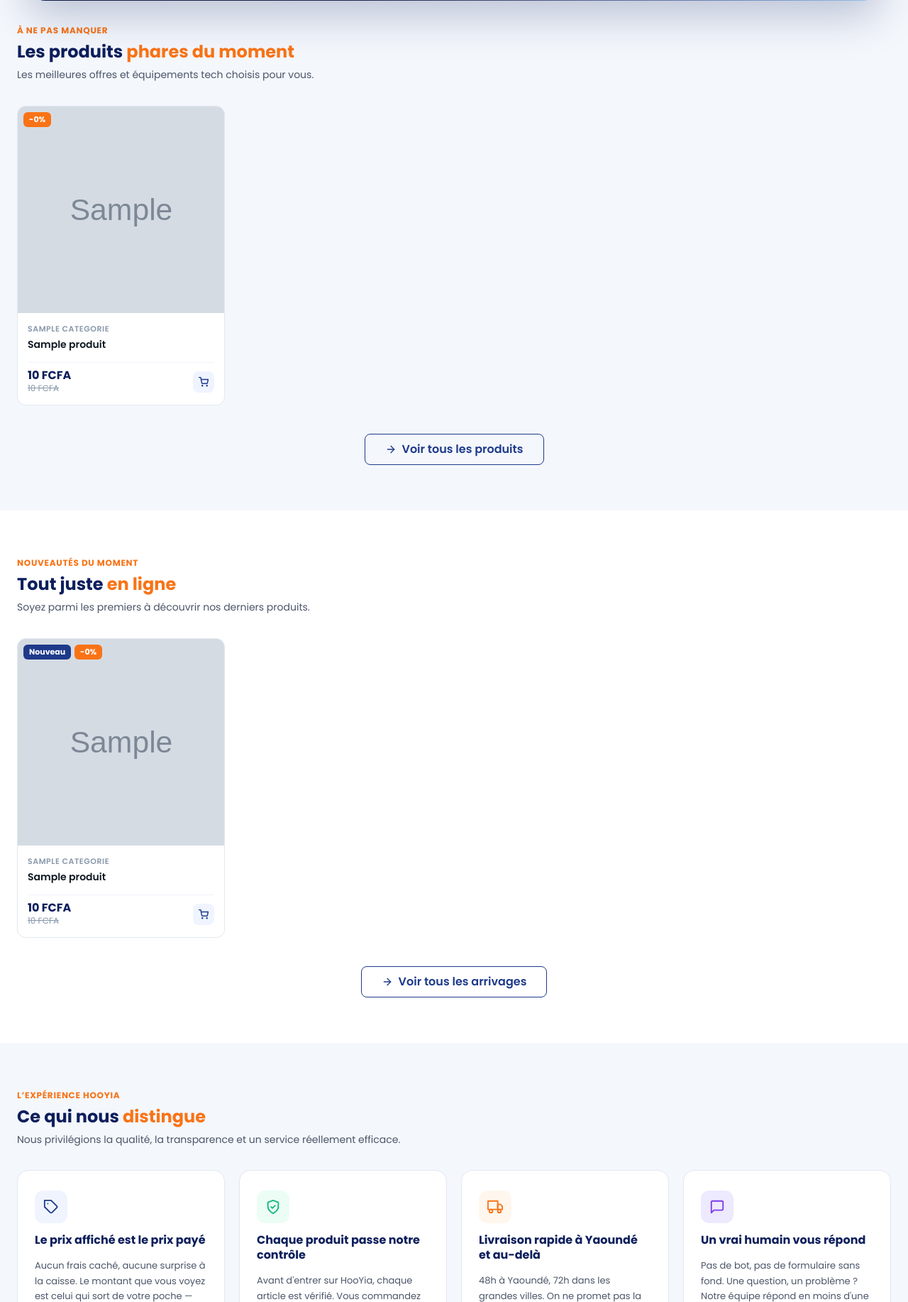
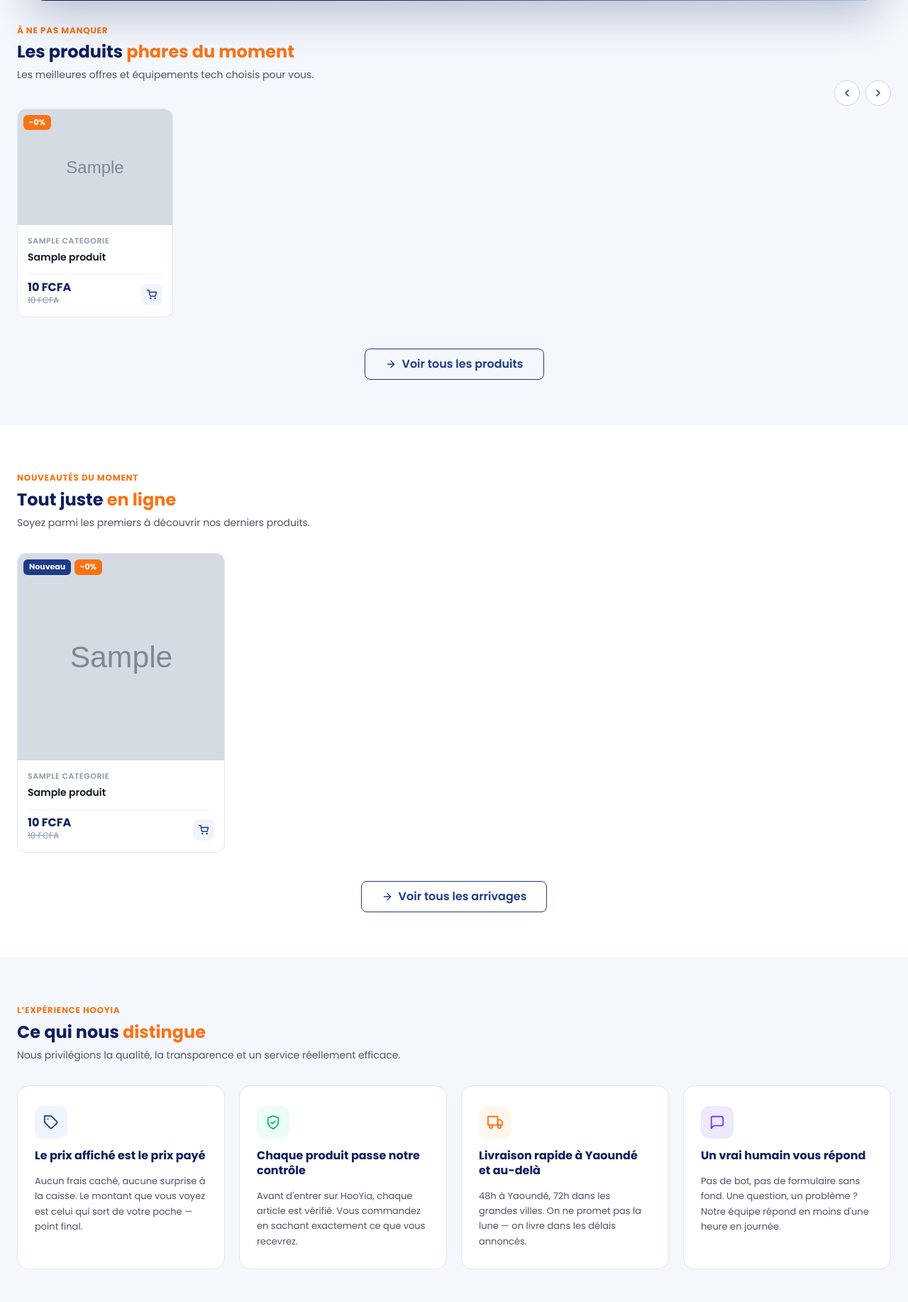
Before and after one commit to Ing-MONTHE/hooyia-market, a Django app: page / in a window 1280 px wide. Shown: the part 444-2278 px from the top of the page at 71% size. Run offline with Django 5.2, Linux system fonts and the light colour scheme; tables that the repository leaves empty hold one stand-in row (values such as "Sample post"); grey boxes marked "Sample" are stand-in pictures.

Commit message:
Gestion des produits vedettes

```diff
--- a/templates/home.html
+++ b/templates/home.html
@@ -364,41 +364,126 @@
    Maxi 8 produits passés par la vue.
 ════════════════════════════════════════════════════ {% endcomment %}
 {% if produits_vedette %}
+<style>
+  /* ── Carousel vedette ── */
+  .vedette-header {
+    display: flex;
+    align-items: flex-end;
+    justify-content: space-between;
+    margin-bottom: 0.25rem;
+  }
+  .vedette-nav {
+    display: flex;
+    gap: 0.5rem;
+    flex-shrink: 0;
+  }
+  .vedette-nav-btn {
+    width: 36px;
+    height: 36px;
+    border-radius: 50%;
+    border: 1.5px solid #CBD5E1;
+    background: #ffffff;
+    display: flex;
+    align-items: center;
+    justify-content: center;
+    color: #1E3A8A;
+    cursor: pointer;
+    transition: background 150ms, border-color 150ms, color 150ms;
+    flex-shrink: 0;
+  }
+  .vedette-nav-btn:hover {
+    background: #1E3A8A;
+    border-color: #1E3A8A;
+    color: #ffffff;
+  }
+  .vedette-carousel-wrap {
+    overflow: hidden;
+    position: relative;
+  }
+  .vedette-carousel {
+    display: flex;
+    gap: 1rem;
+    overflow-x: auto;
+    scroll-behavior: smooth;
+    scrollbar-width: none;
+    -ms-overflow-style: none;
+    padding-bottom: 0.25rem;
+  }
+  .vedette-carousel::-webkit-scrollbar { display: none; }
+
+  /* Carte carousel — taille réduite */
+  .pcard-sm {
+    background: #ffffff;
+    border: 1px solid #E2E8F0;
+    border-radius: 0.75rem;
+    overflow: hidden;
+    transition: box-shadow 200ms, transform 200ms;
+    display: flex;
+    flex-direction: column;
+    text-decoration: none;
+    color: inherit;
+    flex: 0 0 200px;
+    min-width: 200px;
+  }
+  .pcard-sm:hover {
+    box-shadow: 0 6px 20px rgba(13,31,92,0.11);
+    transform: translateY(-3px);
+  }
+  .pcard-sm .pcard-img-wrap {
+    aspect-ratio: 4 / 3;
+  }
+  @media (min-width: 640px)  { .pcard-sm { flex: 0 0 210px; min-width: 210px; } }
+  @media (min-width: 1024px) { .pcard-sm { flex: 0 0 220px; min-width: 220px; } }
+</style>
+
 <section style="padding:2rem 0 4rem 0;background:#F4F7FC;">
   <div class="container">
 
-    {# En-tête de section #}
-    <p class="section-eyebrow">À ne pas manquer</p>
+    {# En-tête + boutons nav #}
+    <div class="vedette-header">
+      <div>
+        <p class="section-eyebrow" style="margin-bottom:0.375rem;">À ne pas manquer</p>
         <div class="section-heading">
           <h2>Les produits <span style="color:#F97316;">phares du moment</span></h2>
         </div>
         <p class="section-sub">Les meilleures offres et équipements tech choisis pour vous.</p>
+      </div>
+      <div class="vedette-nav">
+        <button class="vedette-nav-btn" id="vedette-prev" aria-label="Précédent">
+          <svg width="16" height="16" viewBox="0 0 24 24" fill="none" stroke="currentColor"
+               stroke-width="2.5" stroke-linecap="round" stroke-linejoin="round">
+            <polyline points="15 18 9 12 15 6"/>
+          </svg>
+        </button>
+        <button class="vedette-nav-btn" id="vedette-next" aria-label="Suivant">
+          <svg width="16" height="16" viewBox="0 0 24 24" fill="none" stroke="currentColor"
+               stroke-width="2.5" stroke-linecap="round" stroke-linejoin="round">
+            <polyline points="9 18 15 12 9 6"/>
+          </svg>
+        </button>
+      </div>
+    </div>
 
-    <div class="products-grid">
+    {# Carousel horizontal #}
+    <div class="vedette-carousel-wrap">
+      <div class="vedette-carousel" id="vedette-carousel">
         {% for produit in produits_vedette %}
-      <a href="{% url 'products:detail' produit.slug %}" class="pcard">
+        <a href="{% url 'products:detail' produit.slug %}" class="pcard-sm">
 
-        {# Image du produit #}
           <div class="pcard-img-wrap">
             {% with produit.images.all as imgs %}
               {% for img in imgs %}
                 {% if img.est_principale %}
-              <img src="{{ img.image.url }}"
-                   alt="{{ produit.nom }}"
-                   class="pcard-img"
-                   loading="lazy" />
+                <img src="{{ img.image.url }}" alt="{{ produit.nom }}"
+                     class="pcard-img" loading="lazy" />
                 {% endif %}
               {% empty %}
-            {# Fallback si aucune image principale #}
               {% for img in imgs|slice:":1" %}
-              <img src="{{ img.image.url }}"
-                   alt="{{ produit.nom }}"
-                   class="pcard-img"
-                   loading="lazy" />
+                <img src="{{ img.image.url }}" alt="{{ produit.nom }}"
+                     class="pcard-img" loading="lazy" />
               {% empty %}
               <div class="pcard-img-placeholder">
-              {# Lucide : Package #}
-              <svg width="40" height="40" viewBox="0 0 24 24" fill="none" stroke="currentColor"
+                <svg width="32" height="32" viewBox="0 0 24 24" fill="none" stroke="currentColor"
                      stroke-width="1.5" stroke-linecap="round" stroke-linejoin="round">
                   <line x1="16.5" y1="9.4" x2="7.5" y2="4.21"/>
                   <path d="M21 16V8a2 2 0 00-1-1.73l-7-4a2 2 0 00-2 0l-7 4A2 2 0 003 8v8a2 2 0 001 1.73l7 4a2 2 0 002 0l7-4A2 2 0 0021 16z"/>
@@ -409,20 +494,14 @@
               {% endfor %}
               {% endfor %}
             {% endwith %}
-
-          {# Badge promo si prix_promo existe #}
             {% if produit.prix_promo %}
-          <span class="pcard-promo-badge">
-            -{{ produit.pourcentage_remise|floatformat:0 }}%
-          </span>
+            <span class="pcard-promo-badge">-{{ produit.pourcentage_remise|floatformat:0 }}%</span>
             {% endif %}
           </div>
 
-        {# Corps de la carte #}
           <div class="pcard-body">
             <span class="pcard-cat">{{ produit.categorie.nom|default:"" }}</span>
             <span class="pcard-name">{{ produit.nom }}</span>
-
             <div class="pcard-footer">
               <div>
                 <div class="pcard-price">{{ produit.prix_actuel|floatformat:0 }} FCFA</div>
@@ -430,12 +509,10 @@
                 <div class="pcard-price-old">{{ produit.prix|floatformat:0 }} FCFA</div>
                 {% endif %}
               </div>
-            {# Bouton ajout panier rapide — stoppe la propagation vers le lien parent #}
               <button class="pcard-cart-btn"
                       onclick="event.preventDefault();event.stopPropagation();addToCart({{ produit.id }})"
                       title="Ajouter au panier"
                       aria-label="Ajouter {{ produit.nom }} au panier">
-              {# Lucide : ShoppingCart #}
                 <svg width="14" height="14" viewBox="0 0 24 24" fill="none" stroke="currentColor"
                      stroke-width="2.5" stroke-linecap="round" stroke-linejoin="round">
                   <circle cx="9" cy="21" r="1"/><circle cx="20" cy="21" r="1"/>
@@ -447,11 +524,11 @@
         </a>
         {% endfor %}
       </div>
+    </div>
 
     {# Bouton "Voir tous les produits" #}
     <div style="text-align:center;margin-top:2.5rem;">
       <a href="{% url 'products:liste' %}" class="btn btn-secondary btn-lg">
-        {# Lucide : ArrowRight #}
         <svg width="16" height="16" viewBox="0 0 24 24" fill="none" stroke="currentColor"
              stroke-width="2" stroke-linecap="round" stroke-linejoin="round">
           <line x1="5" y1="12" x2="19" y2="12"/>
@@ -463,6 +540,22 @@
 
   </div>
 </section>
+
+<script>
+  (function() {
+    var carousel = document.getElementById('vedette-carousel');
+    var btnPrev  = document.getElementById('vedette-prev');
+    var btnNext  = document.getElementById('vedette-next');
+    var step = 240; // px par clic
+    if (!carousel) return;
+    btnPrev.addEventListener('click', function() {
+      carousel.scrollBy({ left: -step, behavior: 'smooth' });
+    });
+    btnNext.addEventListener('click', function() {
+      carousel.scrollBy({ left: step, behavior: 'smooth' });
+    });
+  })();
+</script>
 {% endif %}
 
 
```
Lines whose indentation alone changed are shown as unchanged.
